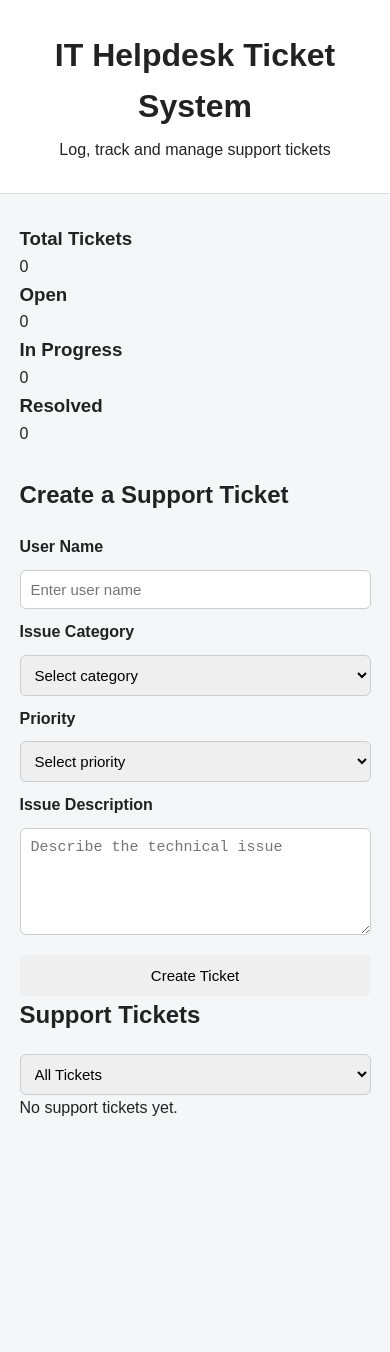
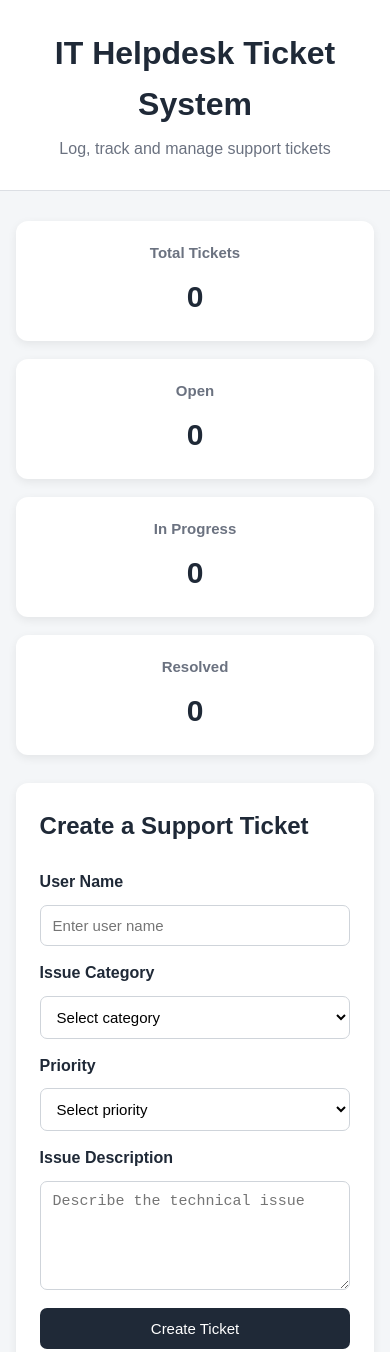
Before and after one commit to Cloud9din/it-helpdesk-ticket-system, a plain HTML site: page index.html in a window 390 px wide. Shown: the top 1352 px of the page. Before the commit the page ends 1151 px from the top, so only its background shows below. Drawn offline with Linux system fonts and the light colour scheme.

Commit message:
Upgrade helpdesk styling

```diff
--- a/style.css
+++ b/style.css
@@ -7,39 +7,75 @@
 body {
   font-family: Arial, sans-serif;
   background: #f4f6f8;
-  color: #222;
+  color: #1f2937;
   line-height: 1.6;
 }
 
-header {
+.top-header {
+  background: #ffffff;
+  border-bottom: 1px solid #dcdfe4;
+  padding: 28px 20px;
   text-align: center;
-  padding: 30px 20px;
-  background: #ffffff;
-  border-bottom: 1px solid #ddd;
 }
 
-header h1 {
-  margin-bottom: 5px;
+.top-header h1 {
+  font-size: 32px;
+  margin-bottom: 6px;
 }
 
-main {
-  width: 90%;
-  max-width: 1000px;
-  margin: 30px auto;
-  display: grid;
-  grid-template-columns: 1fr 1fr;
-  gap: 30px;
+.top-header p {
+  color: #6b7280;
 }
 
-.ticket-form,
-.ticket-list {
-  background: #ffffff;
-  padding: 25px;
-  border-radius: 10px;
-  box-shadow: 0 2px 8px rgba(0, 0, 0, 0.08);
+.container {
+  width: 92%;
+  max-width: 1200px;
+  margin: 30px auto;
 }
 
-h2 {
+.stats {
+  display: grid;
+  grid-template-columns: repeat(4, 1fr);
+  gap: 18px;
+  margin-bottom: 28px;
+}
+
+.stat-card {
+  background: #ffffff;
+  padding: 20px;
+  border-radius: 12px;
+  box-shadow: 0 3px 10px rgba(0, 0, 0, 0.07);
+  text-align: center;
+}
+
+.stat-card h3 {
+  font-size: 15px;
+  color: #6b7280;
+  margin-bottom: 8px;
+}
+
+.stat-card p {
+  font-size: 30px;
+  font-weight: bold;
+}
+
+.main-grid {
+  display: grid;
+  grid-template-columns: 380px 1fr;
+  gap: 25px;
+  align-items: start;
+}
+
+.ticket-form-section,
+.ticket-list-section {
+  background: #ffffff;
+  padding: 24px;
+  border-radius: 12px;
+  box-shadow: 0 3px 10px rgba(0, 0, 0, 0.07);
+}
+
+.ticket-form-section h2,
+.ticket-list-section h2 {
   margin-bottom: 20px;
 }
 
@@ -50,50 +86,168 @@ form {
 }
 
 label {
-  font-weight: bold;
+  font-weight: 600;
+  margin-top: 4px;
 }
 
 input,
 select,
 textarea {
   width: 100%;
-  padding: 10px;
-  border: 1px solid #ccc;
-  border-radius: 6px;
+  padding: 11px 12px;
+  border: 1px solid #cfd4da;
+  border-radius: 7px;
   font-size: 15px;
+  background: #ffffff;
+}
+
+input:focus,
+select:focus,
+textarea:focus {
+  outline: none;
+  border-color: #6b7280;
 }
 
 textarea {
   resize: vertical;
 }
 
-button {
-  margin-top: 10px;
+.primary-btn {
+  margin-top: 8px;
   padding: 12px;
   border: none;
-  border-radius: 6px;
+  border-radius: 7px;
+  font-size: 15px;
   cursor: pointer;
-  font-size: 15px;
+  background: #1f2937;
+  color: #ffffff;
+}
+
+.primary-btn:hover {
+  opacity: 0.9;
+}
+
+.ticket-list-header {
+  display: flex;
+  justify-content: space-between;
+  align-items: center;
+  gap: 15px;
+  margin-bottom: 20px;
+}
+
+.ticket-list-header select {
+  width: 180px;
 }
 
 .ticket-card {
-  border: 1px solid #ddd;
-  padding: 15px;
-  margin-bottom: 15px;
-  border-radius: 8px;
+  border: 1px solid #e0e3e7;
+  border-radius: 10px;
+  padding: 18px;
+  margin-bottom: 16px;
   background: #fafafa;
 }
 
+.ticket-top {
+  display: flex;
+  justify-content: space-between;
+  gap: 15px;
+  margin-bottom: 12px;
+}
+
 .ticket-card h3 {
-  margin-bottom: 8px;
+  margin-bottom: 4px;
 }
 
 .ticket-card p {
-  margin-bottom: 5px;
+  margin-bottom: 6px;
 }
 
-@media (max-width: 768px) {
-  main {
+.badge {
+  display: inline-block;
+  padding: 4px 9px;
+  border-radius: 20px;
+  font-size: 12px;
+  font-weight: bold;
+}
+
+.priority-low {
+  background: #e8f5e9;
+}
+
+.priority-medium {
+  background: #fff3cd;
+}
+
+.priority-high {
+  background: #fde2e2;
+}
+
+.status-open {
+  background: #e7f1ff;
+}
+
+.status-progress {
+  background: #fff3cd;
+}
+
+.status-resolved {
+  background: #e8f5e9;
+}
+
+.ticket-actions {
+  display: flex;
+  flex-wrap: wrap;
+  gap: 8px;
+  margin-top: 14px;
+}
+
+.ticket-actions button {
+  padding: 8px 11px;
+  border: 1px solid #d0d5da;
+  border-radius: 6px;
+  cursor: pointer;
+  background: #ffffff;
+}
+
+.ticket-actions button:hover {
+  background: #f0f2f4;
+}
+
+.delete-btn {
+  border-color: #e1b3b3 !important;
+}
+
+.empty-state {
+  text-align: center;
+  color: #6b7280;
+  padding: 35px 10px;
+}
+
+@media (max-width: 900px) {
+  .stats {
+    grid-template-columns: repeat(2, 1fr);
+  }
+
+  .main-grid {
     grid-template-columns: 1fr;
   }
 }
+
+@media (max-width: 600px) {
+  .stats {
+    grid-template-columns: 1fr;
+  }
+
+  .ticket-list-header {
+    flex-direction: column;
+    align-items: stretch;
+  }
+
+  .ticket-list-header select {
+    width: 100%;
+  }
+
+  .ticket-top {
+    flex-direction: column;
+  }
+}
```
